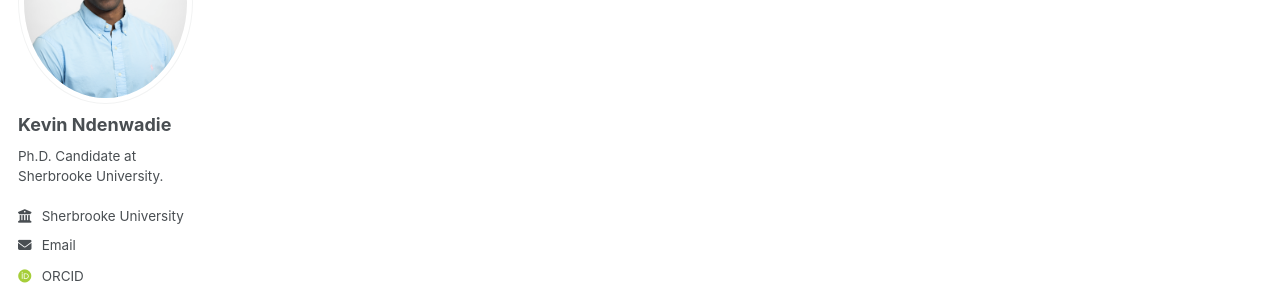
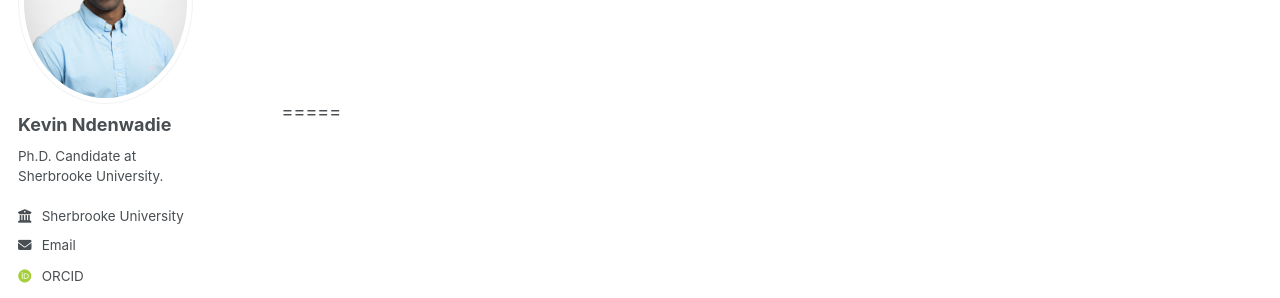
Before and after one commit to Kevinndenwadie/kevinndenwadie.github.io, a Jekyll site: the page built from _pages/cv.md, in a window 1280 px wide. Shown: the part 200-498 px from the top of the page. Built offline with Jekyll 4.4.1, drawn with Linux system fonts in a browser that asks for light colours; some web fonts are replaced; a script bundle is joined from its source files by our own code; library files that are not in the unit come from our copies.

Commit message:
Update cv.md

```diff
--- a/_pages/cv.md
+++ b/_pages/cv.md
@@ -16,3 +16,7 @@ Please find a copy of my resume [here](https://www.dropbox.com/scl/fi/f6e4gxmsdi
 <br>
 
 <br>
+
+=====
+
+<br>
```
